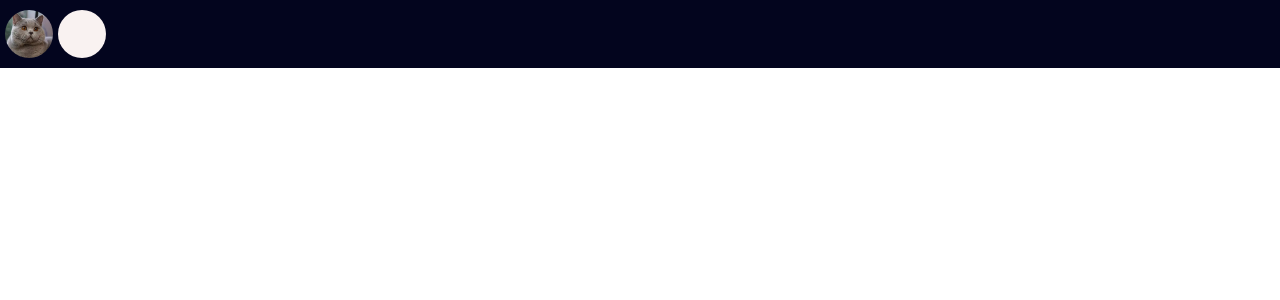
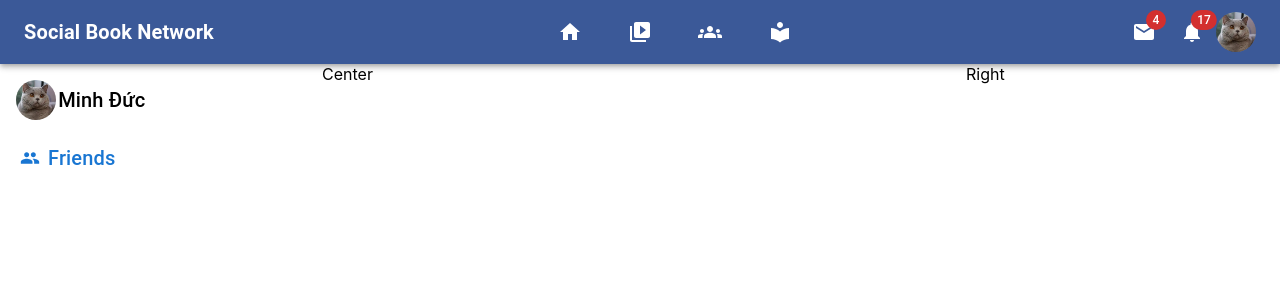
Before and after one commit to book-social-network/front_end, a React (Create React App) app: page / in a window 1280 px wide. Shown: the top 300 px of the page. Built offline with nearby package versions, Linux system fonts and the light colour scheme.

Commit message:
success header

```diff
--- a/src/App.js
+++ b/src/App.js
@@ -1,10 +1,25 @@
-import './App.css';
-import Header from './layout/Header';
+import "./App.css";
+import Header from "./layout/User/Header";
+import LeftContainer from "./layout/User/LeftContainer";
+import CenterContainer from "./layout/User/CenterContainer";
+import RighContainer from "./layout/User/RightContainer";
+import { Grid } from "@mui/material";
 
 function App() {
   return (
     <div>
-      <Header/>
+      <Header />
+      <Grid container spacing={1}>
+        <Grid item xs={0} sm={3}>
+          <LeftContainer />
+        </Grid>
+        <Grid item xs={12} sm={6}>
+          <CenterContainer />
+        </Grid>
+        <Grid item xs={0} sm={3}>
+          <RighContainer />
+        </Grid>
+      </Grid>
     </div>
   );
 }
--- a/src/css/header.css
+++ b/src/css/header.css
@@ -1,34 +1,63 @@
-.header-container{
-    justify-content: space-between;
-    background-color: #03051e;
+.header-appbar {
+    background-color: #3b5998;
   }
-.header-container div{
-    margin: 5px;
+
+  .header-searchbox {
+    background-color: #fff;
+    border-radius: 4px;
+    padding: 2px 10px;
+    display: flex;
+    align-items: center;
+    width: 100%; /* Để đảm bảo ô tìm kiếm chiếm toàn bộ chiều rộng khi nhỏ hơn */
+    max-width: 400px; /* Đảm bảo không quá rộng */
   }
-.center-header{
-    color: #fff;
-    justify-content: space-around;
+
+  .header-searchicon {
+    color: #3b5998;
   }
-.search-icon{
-    width: 3rem;
-    height: 3rem;
-    background-color: #f9f2f1;
-    border-radius: 50%;
+
+  .header-logo {
+    display: none;
   }
-.search-icon:hover{
-    cursor: pointer;
-    opacity: 0.8;
-    translate: 0.5 ease-in-out;
+
+  .header-typography {
+    margin-right: 16px;
+    display: none;
+    font-weight: 700;
+    color: inherit;
+    text-decoration: none;
   }
-.image-logo{
-    max-height: 3rem;
-    max-width: 3rem;
-    border-radius: 50%;
+
+  /* Flexbox để canh giữa logo và ô tìm kiếm */
+  .header-flex {
+    flex-grow: 1;
+    display: flex;
+    justify-content: center;
   }
-.icon-container{
-    transform: scale(1.5);
+
+  .header-icons {
+    flex-grow: 0;
+    display: flex;
+    align-items: center;
   }
-.icon-container::before{
-    content: "";
 
+  /* Responsive breakpoints */
+  @media (min-width: 600px) {
+    .header-searchbox {
+      width: 300px; /* Giới hạn chiều rộng nhỏ hơn trên màn hình vừa */
     }
+
+    .header-logo {
+      display: block; /* Hiển thị logo trên màn hình lớn hơn */
+    }
+
+    .header-typography {
+      display: block; /* Hiển thị text trên màn hình lớn hơn */
+    }
+  }
+
+  @media (max-width: 600px) {
+    .header-searchbox {
+      width: 100%; /* Ô tìm kiếm chiếm toàn bộ chiều rộng */
+    }
+  }
--- a/src/hooks/HeaderIcon.jsx
+++ b/src/hooks/HeaderIcon.jsx
@@ -0,0 +1,15 @@
+import React from "react";
+import { IconButton, Tooltip } from "@mui/material";
+
+const useIconInHeader = (icon, title)=>{
+return(
+    <div style={{display:"flex", alignItems:"center", justifyContent:"center"}}>
+        <Tooltip title={title}>
+            <IconButton sx={{color:"#fff"}}>
+                {icon}
+            </IconButton>
+        </Tooltip>
+    </div>
+)
+}
+export default useIconInHeader;
--- a/src/layout/Header.jsx
+++ /dev/null
@@ -1,22 +0,0 @@
-import React from "react";
-import Logo from "../assets/images/MeoAnhLongNgan.webp";
-import "../css/header.css";
-import 'bootstrap/dist/css/bootstrap.min.css';
-
-
-function Header() {
-  return (
-    <div className="d-flex align-items-center header-container">
-      <div className=" d-flex col-3 align-items-center left-header">
-          <img className="image-logo" src={Logo} alt="logo" />
-        <div className="d-flex align-items-center justify-content-center search-icon">
-        </div>
-      </div>
-      <div className="d-flex col-6 center-header">
-      </div>
-      <div className="d-flex col-3">
-      </div>
-    </div>
-  );
-}
-export default Header;
--- /dev/null
+++ b/src/layout/User/CenterContainer.jsx
@@ -0,0 +1,13 @@
+import React from "react";
+import Avatar from "../../assets/images/MeoAnhLongNgan.webp";
+import { Container} from "@mui/material";
+import Grid from "@mui/material"
+function CenterContainer(){
+    return(
+        <div>
+            Center
+        </div>
+    )
+}
+
+export default CenterContainer;
--- /dev/null
+++ b/src/layout/User/Header.jsx
@@ -0,0 +1,173 @@
+import * as React from "react";
+import { useState } from "react";
+import Logo from "../../assets/images/MeoAnhLongNgan.webp";
+import {
+  AppBar,
+  Box,
+  Toolbar,
+  IconButton,
+  Typography,
+  Menu,
+  MenuItem,
+  Avatar,
+  Tooltip,
+  Badge,
+  Drawer,
+  List,
+  ListItem,
+  ListItemText,
+  Grid,
+  Container,
+  Stack,
+} from "@mui/material";
+import {
+  Home as HomeIcon,
+  VideoLibrary as VideoLibraryIcon,
+  Groups as GroupsIcon,
+  LocalLibrary as LocalLibraryIcon,
+  Notifications as NotificationsIcon,
+  Mail as MailIcon,
+  Menu as MenuIcon,
+} from "@mui/icons-material";
+import useIconInHeader from "../../hooks/HeaderIcon";
+
+const settings = ["Profile", "Account", "Dashboard", "Logout"];
+
+function Header() {
+  const [anchorElUser, setAnchorElUser] = useState(null);
+  const [mobileOpen, setMobileOpen] = useState(false);
+
+  const handleOpenUserMenu = (event) => {
+    setAnchorElUser(event.currentTarget);
+  };
+  const handleCloseUserMenu = () => {
+    setAnchorElUser(null);
+  };
+
+  const handleDrawerToggle = () => {
+    setMobileOpen(!mobileOpen);
+  };
+
+  const drawer = (
+    <Box onClick={handleDrawerToggle} sx={{ textAlign: "center", width: 250 }}>
+      <Typography variant="h6" sx={{ my: 2 }}>
+        Menu
+      </Typography>
+      <List>
+        {settings.map((setting) => (
+          <ListItem button key={setting}>
+            <ListItemText primary={setting} />
+          </ListItem>
+        ))}
+      </List>
+    </Box>
+  );
+
+  const homeIcon =useIconInHeader(<HomeIcon/>, "Home Page");
+  const Video = useIconInHeader(<VideoLibraryIcon/>, "Video");
+  const groups = useIconInHeader(<GroupsIcon/>, "Groups");
+  const books = useIconInHeader(<LocalLibraryIcon/>, "Books");
+
+  return (
+    <AppBar position="static" sx={{ backgroundColor: "#3b5998" }}>
+      <Toolbar>
+        <IconButton
+          color="inherit"
+          aria-label="open drawer"
+          edge="start"
+          onClick={handleDrawerToggle}
+          sx={{ mr: 2, display: { sm: "none" } }}
+        >
+          <MenuIcon />
+        </IconButton>
+
+          <Stack>
+            <Typography
+            variant="h6"
+            noWrap
+            component="a"
+            href="#"
+            sx={{
+              mr: 2,
+              display: { xs: "none", sm: "block" },
+              fontWeight: 700,
+              color: "inherit",
+              textDecoration: "none",
+            }}
+          >
+            Social Book Network
+          </Typography>
+          </Stack>
+        <Container>
+          <Grid
+            container
+            sx={{ alignItems: "center", justifyContent: "center" }}
+          >
+            <Grid xs={1}>
+              {homeIcon}
+            </Grid>
+            <Grid xs={1}>
+              {Video}
+            </Grid>
+            <Grid xs={1}>
+              {groups}
+            </Grid>
+            <Grid xs={1}>
+              {books}
+            </Grid>
+          </Grid>
+        </Container>
+        <Box sx={{ flexGrow: 0, display: "flex", alignItems: "center" }}>
+          <IconButton size="large" aria-label="show new mails" color="inherit">
+            <Badge badgeContent={4} color="error">
+              <MailIcon />
+            </Badge>
+          </IconButton>
+          <IconButton
+            size="large"
+            aria-label="show new notifications"
+            color="inherit"
+          >
+            <Badge badgeContent={17} color="error">
+              <NotificationsIcon />
+            </Badge>
+          </IconButton>
+
+          <Tooltip title="Open settings">
+            <IconButton onClick={handleOpenUserMenu} sx={{ p: 0 }}>
+              <Avatar alt="Remy Sharp" src={Logo} />
+            </IconButton>
+          </Tooltip>
+          <Menu
+            sx={{ mt: "45px" }}
+            id="menu-appbar"
+            anchorEl={anchorElUser}
+            anchorOrigin={{
+              vertical: "top",
+              horizontal: "right",
+            }}
+            keepMounted
+            transformOrigin={{
+              vertical: "top",
+              horizontal: "right",
+            }}
+            open={Boolean(anchorElUser)}
+            onClose={handleCloseUserMenu}
+          >
+            {settings.map((setting) => (
+              <MenuItem key={setting} onClick={handleCloseUserMenu}>
+                <Typography textAlign="center">{setting}</Typography>
+              </MenuItem>
+            ))}
+          </Menu>
+        </Box>
+      </Toolbar>
+
+      <Drawer anchor="left" open={mobileOpen} onClose={handleDrawerToggle}>
+        {drawer}
+      </Drawer>
+    </AppBar>
+  );
+}
+
+export default Header;
--- /dev/null
+++ b/src/layout/User/LeftContainer.jsx
@@ -0,0 +1,39 @@
+import React from "react";
+import AvatarUser from "../../assets/images/MeoAnhLongNgan.webp";
+import { Grid, Avatar, Typography, Button } from "@mui/material";
+import { Group } from "@mui/icons-material";
+
+function LeftContainer() {
+
+  return (
+    <Grid
+      container
+      margin={2}
+      sx={{ alignContent: "start", alignItems: "center" }}
+    >
+      {/* User Info */}
+      <Grid xs={12} sx={{ display: "flex", alignItems: "center" }}>
+        <Grid item marginRight={2} xs={1}>
+          <Avatar alt="avatar user" src={AvatarUser} />
+        </Grid>
+        <Grid item xs={10}>
+          <Typography variant="h6">Minh Đức</Typography>
+        </Grid>
+      </Grid>
+      <Grid xs={12} sx={{ marginTop: 2 }}>
+        <Button
+          fullWidth
+          color="primary"
+          startIcon={<Group />}
+          sx={{ justifyContent: "flex-start", textAlign: "left" }}
+        >
+          <Typography variant="h6" sx={{ textTransform: 'none' }}>
+            Friends
+          </Typography>
+        </Button>
+      </Grid>
+    </Grid>
+  );
+}
+
+export default LeftContainer;
--- /dev/null
+++ b/src/layout/User/RightContainer.jsx
@@ -0,0 +1,13 @@
+import React from "react";
+import Avatar from "../../assets/images/MeoAnhLongNgan.webp";
+import { Container} from "@mui/material";
+import Grid from "@mui/material"
+function RighContainer(){
+    return(
+        <div>
+            Right
+        </div>
+    )
+}
+
+export default RighContainer;
```
Also changed, not shown: src/css/leftContainer.css (added), 1 other file (tests, documents, lock files or other folders). Lines whose indentation alone changed are shown as unchanged.
